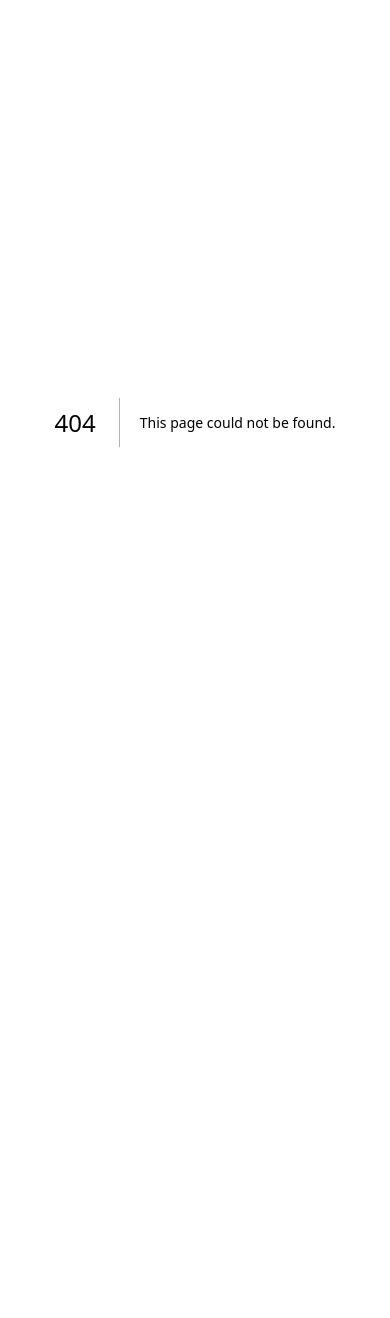
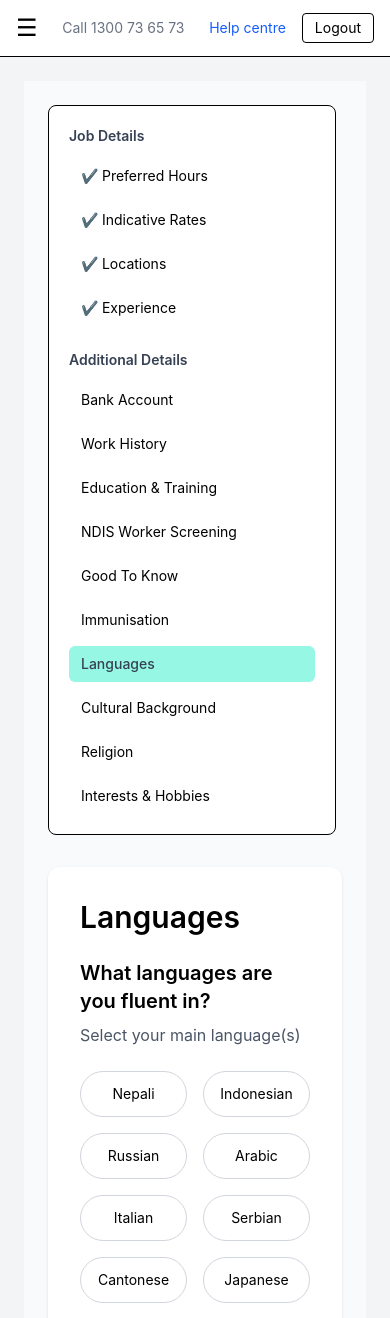
Before and after one commit to shreyatamse1-ship-it/ndis-frontend, a Next.js app: page /dashboard/edit-profile/languages in a window 390 px wide. Before the commit this address had no page. Shown: the top 1318 px of the page. Before the commit the page ends 844 px from the top, so only its background shows below. Built offline with nearby package versions, Linux system fonts and the light colour scheme.

Commit message:
languages page responsive

```diff
--- /dev/null
+++ b/app/dashboard/edit-profile/languages/page.tsx
@@ -0,0 +1,141 @@
+"use client"
+
+import ProfileSidebar from "../../ProfileSidebar"
+import { useState } from "react"
+
+export default function LanguagesPage() {
+
+    const mainLanguages = [
+        "Nepali", "Indonesian", "Russian",
+        "Arabic", "Italian", "Serbian",
+        "Cantonese", "Japanese", "Sinhalese",
+        "Croatian", "Korean", "Samoan",
+        "English", "Mandarin", "Spanish",
+        "French", "Maltese", "Tamil",
+        "German", "Macedonian", "Tagalog (Filipino)",
+        "Greek", "Netherlandic (Dutch)", "Turkish",
+        "Hebrew", "Persian", "Vietnamese",
+        "Hindi", "Polish", "Auslan (Australian sign language)",
+        "Hungarian", "Portuguese", "Other"
+    ]
+
+    const [selectedMain, setSelectedMain] = useState<string[]>([])
+    const [selectedOther, setSelectedOther] = useState<string[]>([])
+
+    const toggleMain = (lang: string) => {
+        setSelectedMain(prev =>
+            prev.includes(lang)
+                ? prev.filter(l => l !== lang)
+                : [...prev, lang]
+        )
+    }
+
+    const toggleOther = (lang: string) => {
+        setSelectedOther(prev =>
+            prev.includes(lang)
+                ? prev.filter(l => l !== lang)
+                : [...prev, lang]
+        )
+    }
+
+    return (
+        <div className="bg-gray-50 min-h-screen p-6">
+
+            <div className="max-w-7xl mx-auto flex flex-col lg:flex-row gap-8">
+
+                {/* SIDEBAR */}
+                <div className="lg:w-1/4">
+                    <ProfileSidebar />
+                </div>
+
+
+                {/* CONTENT */}
+                <div className="lg:w-3/4">
+
+                    <div className="bg-white rounded-xl shadow-sm p-8">
+
+                        <h1 className="text-3xl font-semibold mb-6">
+                            Languages
+                        </h1>
+
+
+                        {/* MAIN LANGUAGES */}
+                        <h2 className="text-xl font-semibold mb-2">
+                            What languages are you fluent in?
+                        </h2>
+
+                        <p className="text-gray-600 mb-6">
+                            Select your main language(s)
+                        </p>
+
+
+                        <div className="grid grid-cols-2 md:grid-cols-3 gap-4 mb-10">
+
+                            {mainLanguages.map(lang => (
+                                <button
+                                    key={lang}
+                                    onClick={() => toggleMain(lang)}
+                                    className={`border rounded-full py-3 px-4 text-sm transition
+
+                  ${selectedMain.includes(lang)
+                                            ? "bg-purple-100 border-purple-500 text-purple-700"
+                                            : "border-gray-300 hover:border-purple-400"
+                                        }
+
+                  `}
+                                >
+                                    {lang}
+                                </button>
+                            ))}
+
+                        </div>
+
+
+                        <hr className="mb-10" />
+
+
+                        {/* OTHER LANGUAGES */}
+                        <h2 className="text-xl font-semibold mb-2">
+                            Other language
+                        </h2>
+
+                        <p className="text-gray-600 mb-6">
+                            Select other language(s) you can provide support in.
+                        </p>
+
+
+                        <div className="grid grid-cols-2 md:grid-cols-3 gap-4 mb-10">
+
+                            {mainLanguages.map(lang => (
+                                <button
+                                    key={lang + "other"}
+                                    onClick={() => toggleOther(lang)}
+                                    className={`border rounded-full py-3 px-4 text-sm transition
+
+                  ${selectedOther.includes(lang)
+                                            ? "bg-purple-100 border-purple-500 text-purple-700"
+                                            : "border-gray-300 hover:border-purple-400"
+                                        }
+
+                  `}
+                                >
+                                    {lang}
+                                </button>
+                            ))}
+
+                        </div>
+
+
+                        {/* SAVE BUTTON */}
+                        <button className="bg-teal-200 hover:bg-teal-400 text-gray-900 px-8 py-4 rounded-lg font-semibold text-lg">
+                            Save and continue
+                        </button>
+
+                    </div>
+                </div>
+
+            </div>
+
+        </div>
+    )
+}
```
